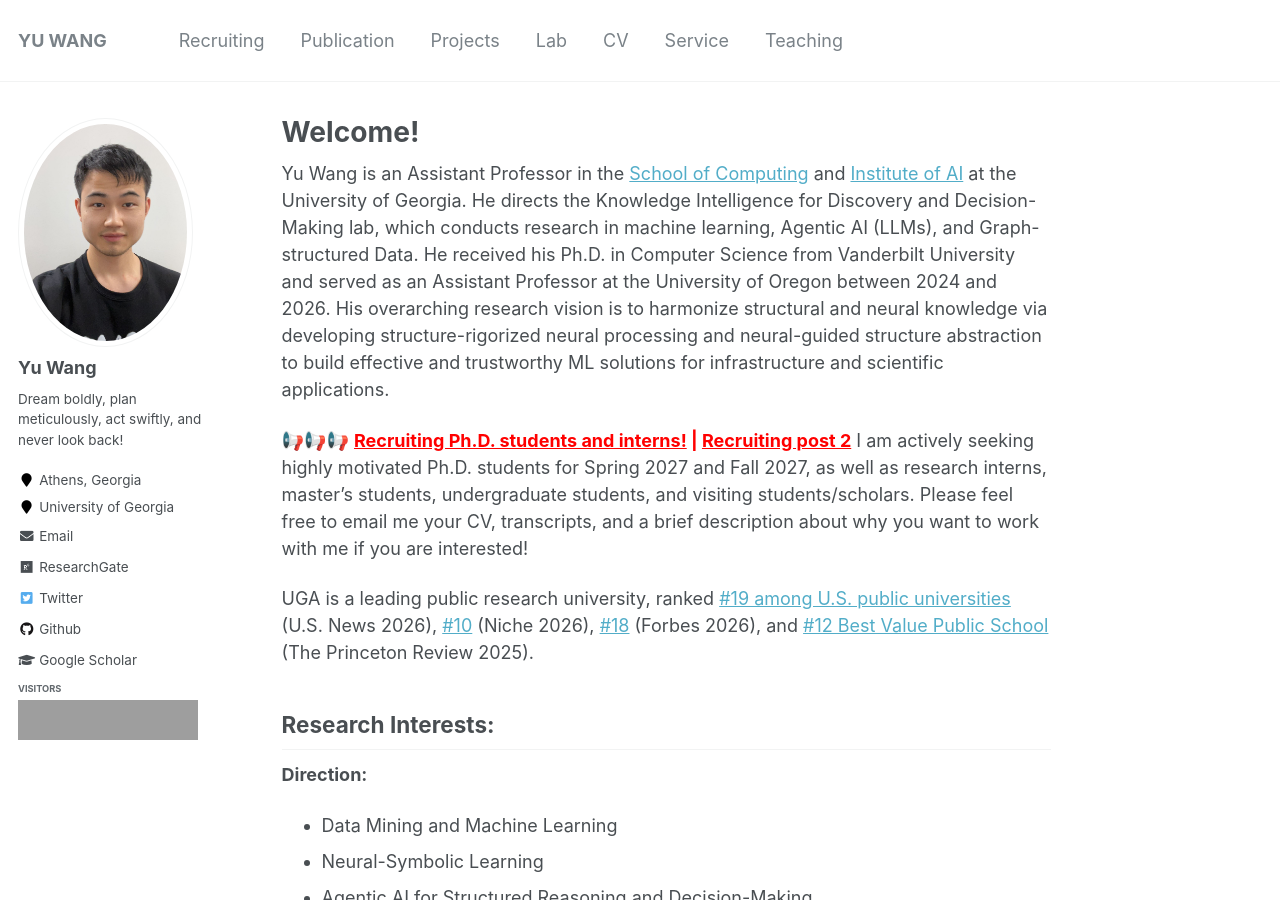
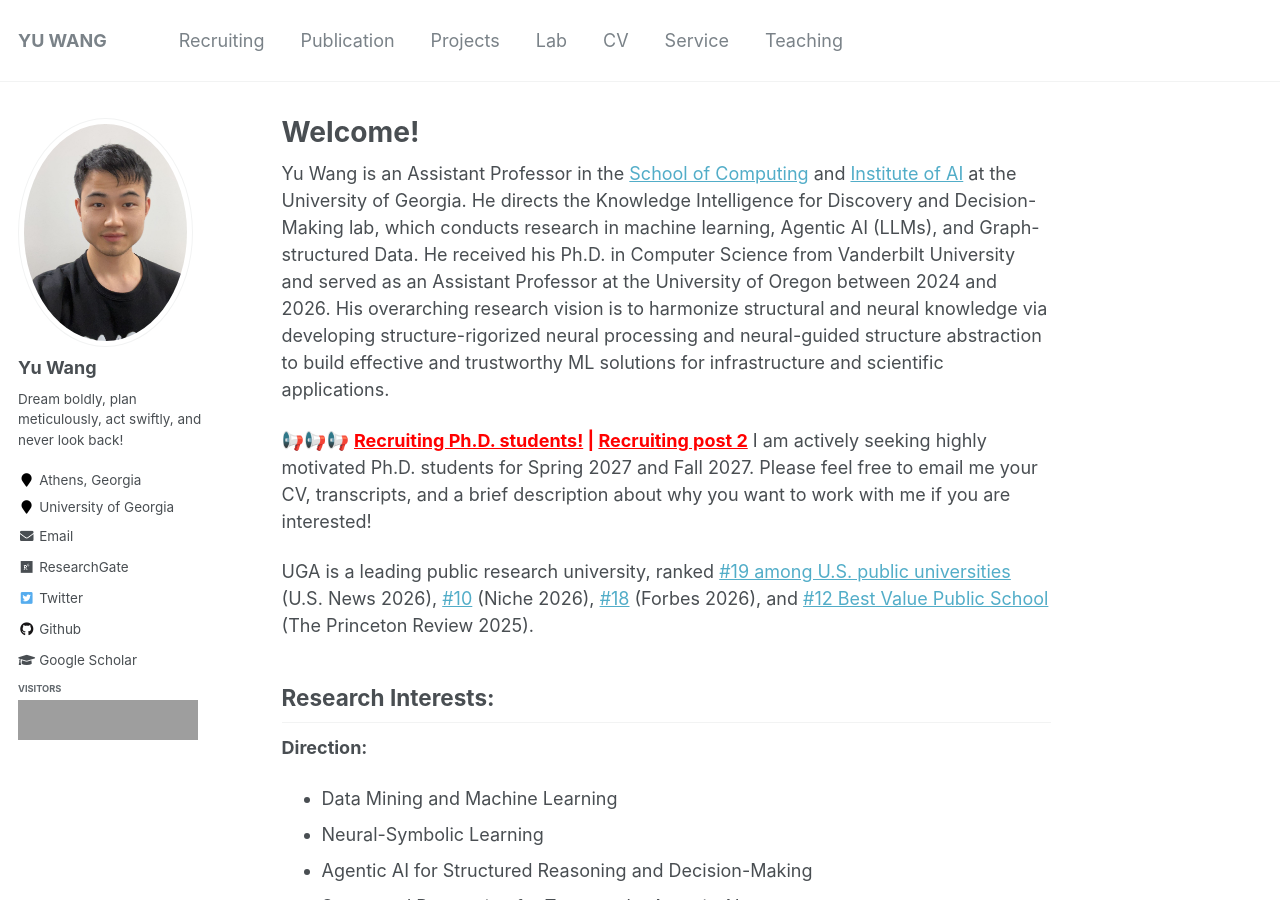
Before and after one commit to yuwang0103/yuwang0103.github.io, a Jekyll site: the page built from _pages/about.md, in a window 1280 px wide and 900 px high. Built offline with Jekyll 4.4.1, drawn with Linux system fonts in a browser that asks for light colours; grey boxes are pictures that could not be loaded.

Commit message:
Update recruiting wording

```diff
--- a/_pages/about.md
+++ b/_pages/about.md
@@ -11,7 +11,7 @@ redirect_from:
 
 Yu Wang is an Assistant Professor in the [School of Computing](https://computing.uga.edu/) and [Institute of AI](https://www.ai.uga.edu/) at the University of Georgia. He directs the Knowledge Intelligence for Discovery and Decision-Making lab, which conducts research in machine learning, Agentic AI (LLMs), and Graph-structured Data. He received his Ph.D. in Computer Science from Vanderbilt University and served as an Assistant Professor at the University of Oregon between 2024 and 2026. His overarching research vision is to harmonize structural and neural knowledge via developing structure-rigorized neural processing and neural-guided structure abstraction to build effective and trustworthy ML solutions for infrastructure and scientific applications.
 
-📢📢📢 <span style="color:red"><b><a href="/recruiting/" style="color:red">Recruiting Ph.D. students and interns!</a> | <a href="/recruiting-cn/" style="color:red">Recruiting post 2</a></b></span> I am actively seeking highly motivated Ph.D. students for Spring 2027 and Fall 2027, as well as research interns, master's students, undergraduate students, and visiting students/scholars. Please feel free to email me your CV, transcripts, and a brief description about why you want to work with me if you are interested!
+📢📢📢 <span style="color:red"><b><a href="/recruiting/" style="color:red">Recruiting Ph.D. students!</a> | <a href="/recruiting-cn/" style="color:red">Recruiting post 2</a></b></span> I am actively seeking highly motivated Ph.D. students for Spring 2027 and Fall 2027. Please feel free to email me your CV, transcripts, and a brief description about why you want to work with me if you are interested!
 
 UGA is a leading public research university, ranked <a href="https://news.uga.edu/a-decade-in-the-top-20/">#19 among U.S. public universities</a> (U.S. News 2026), <a href="https://www.niche.com/colleges/university-of-georgia/rankings/">#10</a> (Niche 2026), <a href="https://news.uga.edu/uga-earns-high-marks-in-latest-forbes-and-niche-rankings/">#18</a> (Forbes 2026), and <a href="https://www.princetonreview.com/college/university-georgia-1023767">#12 Best Value Public School</a> (The Princeton Review 2025).
 
```
Also changed, not shown: _pages/Recruiting-CN.md (+1 -1 lines), _pages/Recruiting.md (+1 -1 lines).
